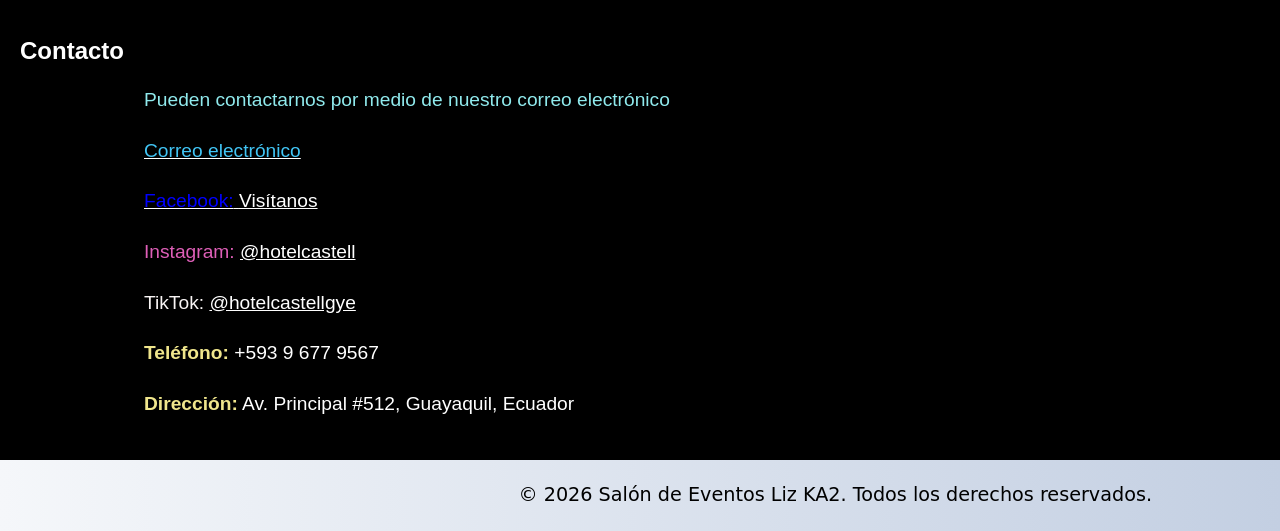
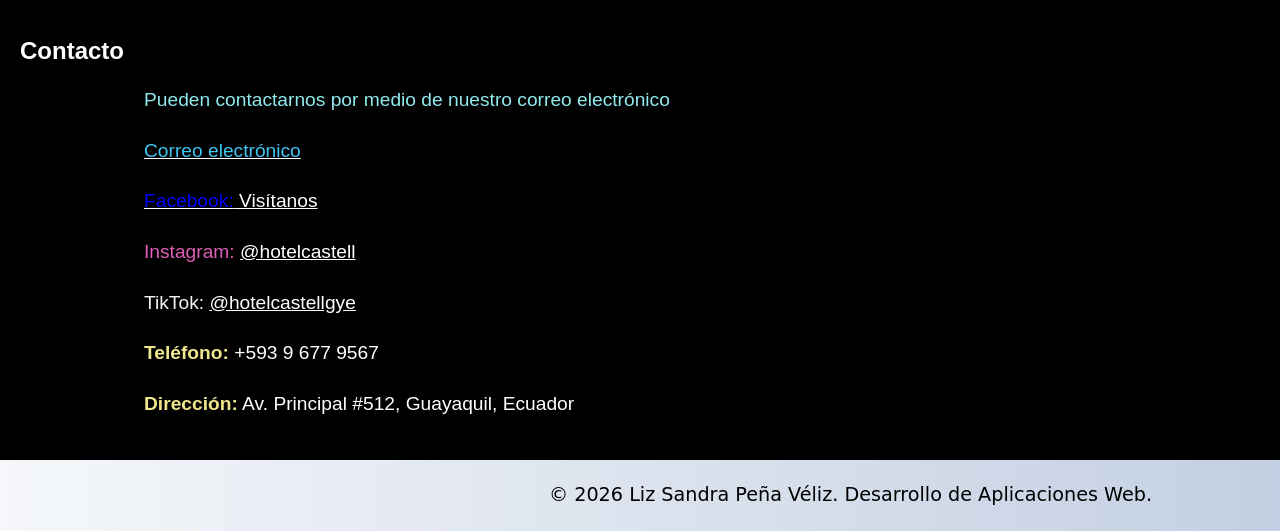
Before and after one commit to Liz-112529/2626DESARROLLO-DE-APP-WEB, a plain HTML site: page index.html in a window 1280 px wide. Shown: the part 5001-5532 px from the top of the page. Drawn offline with Linux system fonts and the light colour scheme.

Commit message:
semana03

```diff
--- a/index.html
+++ b/index.html
@@ -165,7 +165,7 @@
 </section>
 
     <footer>
-    <p style="text-align: right; font-family: 'Lobster', cursive; color: black;">© 2026 Salón de Eventos Liz KA2. Todos los derechos reservados.</p>
+    <p style="text-align: right; font-family: 'Lobster', cursive; color: black;">© 2026 Liz Sandra Peña Véliz. Desarrollo de Aplicaciones Web.</p>
 </footer>
 
 </body>
```
